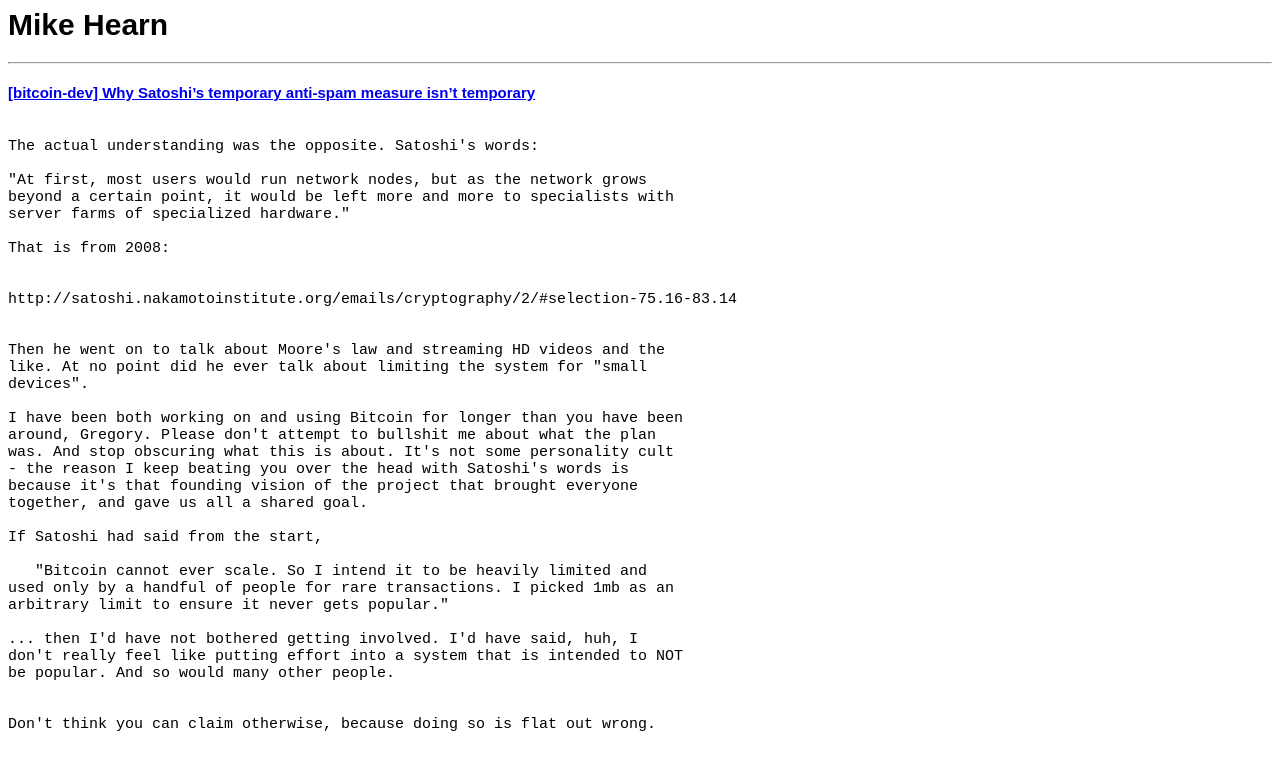
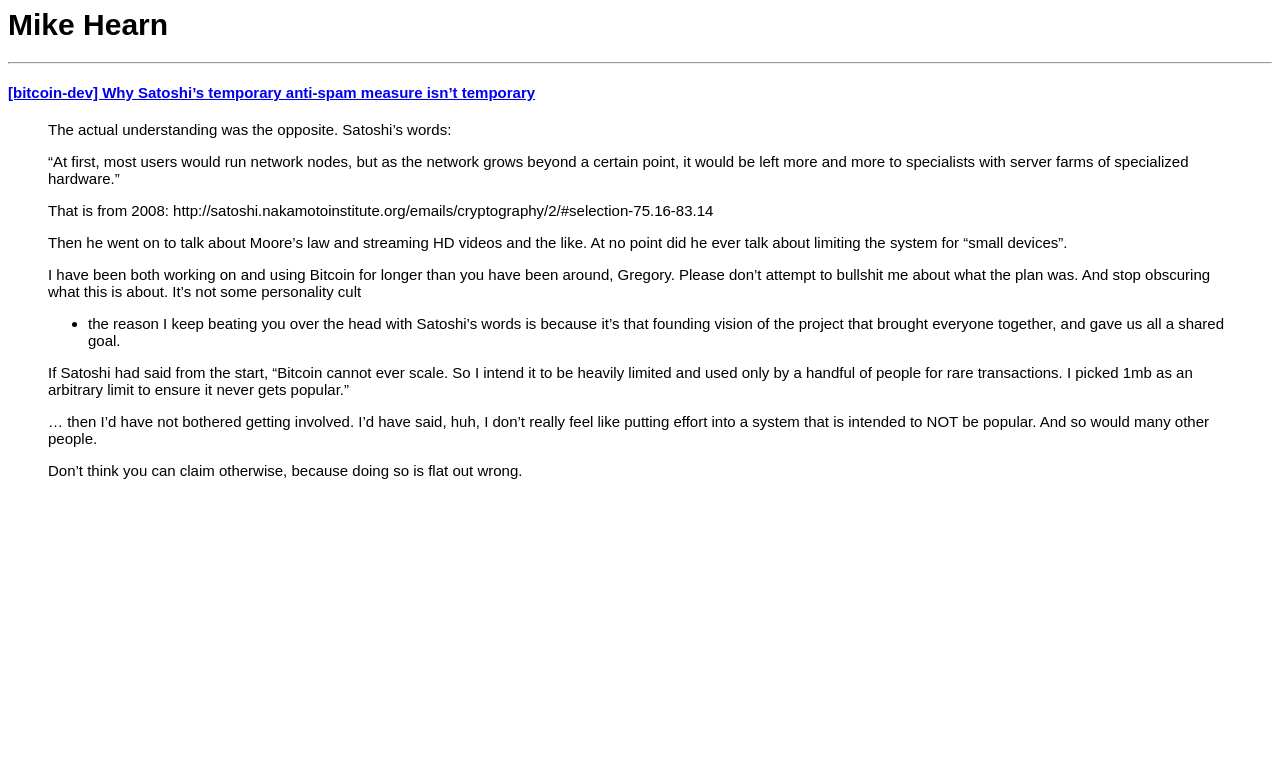
Before and after one commit to derykmakgill/website, a Jekyll site: the page built from _research/mike-hearn.md, in a window 1280 px wide. Shown: the top 770 px of the page. Built offline with Jekyll 4.4.1, drawn with Linux system fonts in a browser that asks for light colours.

Commit message:
Update mike-hearn.md

````diff
--- a/_research/mike-hearn.md
+++ b/_research/mike-hearn.md
@@ -6,42 +6,31 @@
 
 #### [[bitcoin-dev] Why Satoshi's temporary anti-spam measure isn't temporary](https://lists.linuxfoundation.org/pipermail/bitcoin-dev/2015-July/009726.html)
 
-```
-
-The actual understanding was the opposite. Satoshi's words:
-
-"At first, most users would run network nodes, but as the network grows
+>The actual understanding was the opposite. Satoshi's words:
+>
+>"At first, most users would run network nodes, but as the network grows
 beyond a certain point, it would be left more and more to specialists with
 server farms of specialized hardware."
-
-That is from 2008:
-
-
-http://satoshi.nakamotoinstitute.org/emails/cryptography/2/#selection-75.16-83.14
-
-
-Then he went on to talk about Moore's law and streaming HD videos and the
+>
+>That is from 2008: http://satoshi.nakamotoinstitute.org/emails/cryptography/2/#selection-75.16-83.14
+>
+>Then he went on to talk about Moore's law and streaming HD videos and the
 like. At no point did he ever talk about limiting the system for "small
 devices".
-
-I have been both working on and using Bitcoin for longer than you have been
+>
+>I have been both working on and using Bitcoin for longer than you have been
 around, Gregory. Please don't attempt to bullshit me about what the plan
 was. And stop obscuring what this is about. It's not some personality cult
 - the reason I keep beating you over the head with Satoshi's words is
 because it's that founding vision of the project that brought everyone
 together, and gave us all a shared goal.
-
-If Satoshi had said from the start,
-
-   "Bitcoin cannot ever scale. So I intend it to be heavily limited and
+>
+>If Satoshi had said from the start, "Bitcoin cannot ever scale. So I intend it to be heavily limited and
 used only by a handful of people for rare transactions. I picked 1mb as an
 arbitrary limit to ensure it never gets popular."
-
-... then I'd have not bothered getting involved. I'd have said, huh, I
+>
+>... then I'd have not bothered getting involved. I'd have said, huh, I
 don't really feel like putting effort into a system that is intended to NOT
 be popular. And so would many other people.
-
-
-Don't think you can claim otherwise, because doing so is flat out wrong.
-
-```
+>
+>Don't think you can claim otherwise, because doing so is flat out wrong.
````
